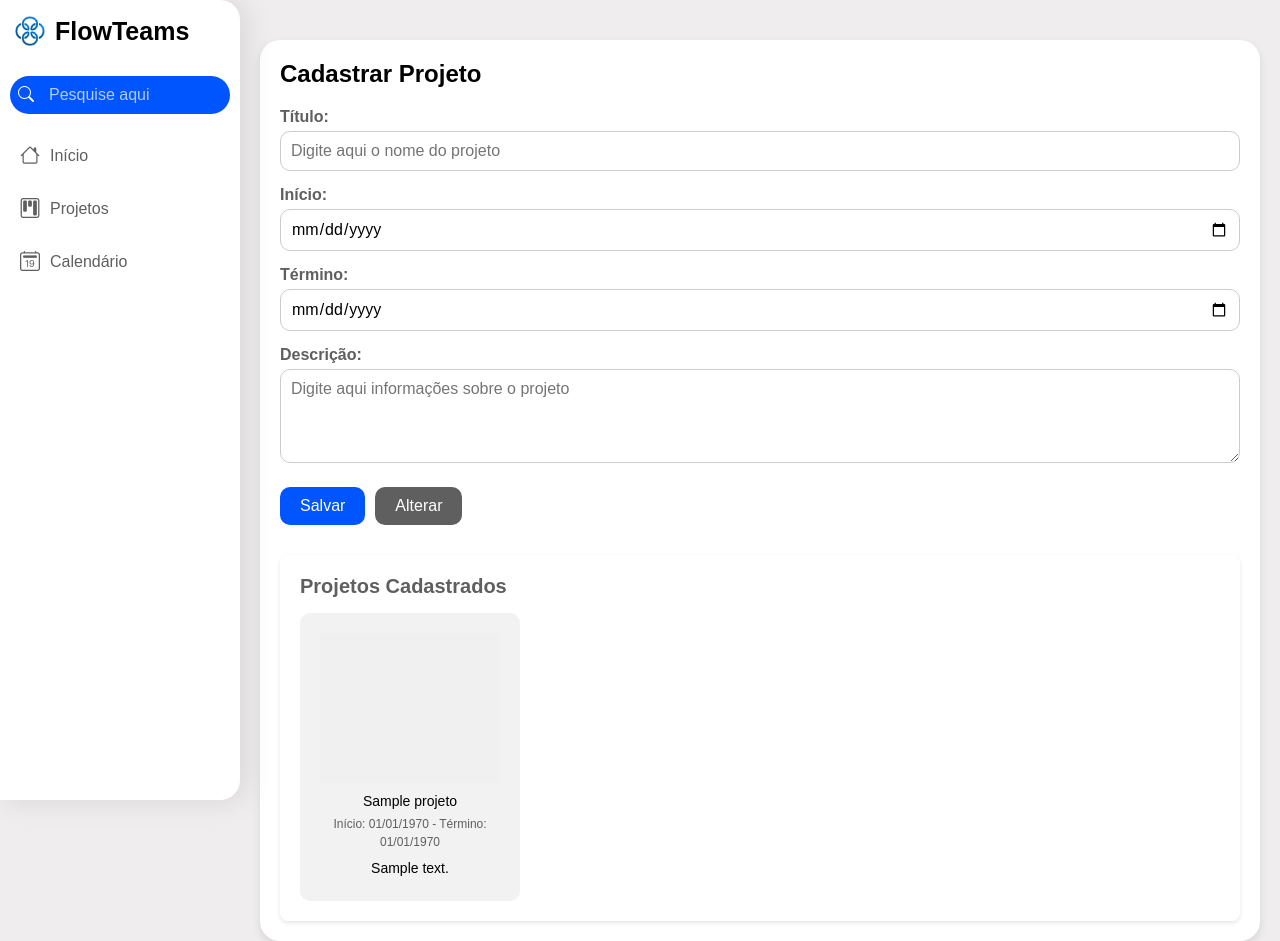
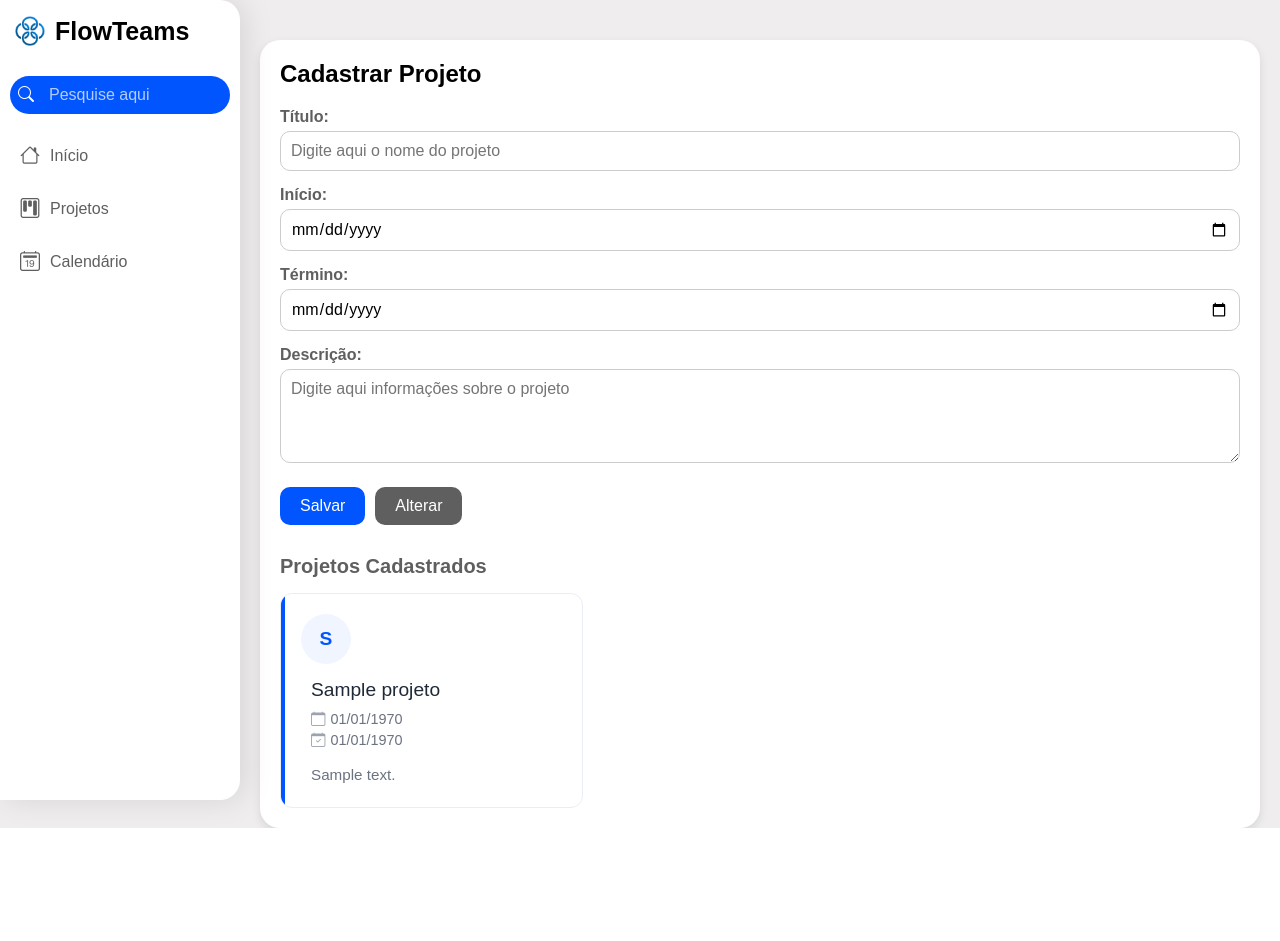
Before and after one commit to matheusdaviid/FlowTeams, a PHP site: page /TelaProjetos.php in a window 1280 px wide. After the commit the page ends 828 px from the top, so only its background shows below. Run offline with PHP 8.4, Linux system fonts and the light colour scheme; the visitor is signed in with stand-in values (Sample User, id 1); tables that the repository leaves empty or names only in its code hold one stand-in row (values such as "Sample post").

Commit message:
FlowTeams
falta db pro calendario e a estilização, dps é só validar tds os campos.

```diff
--- a/TelaProjetos.php
+++ b/TelaProjetos.php
@@ -90,21 +90,26 @@ require_once 'conexao.php';
                 <h2>Projetos Cadastrados</h2>
                 <div class="projects-grid" id="projectsGrid">
                     <?php
-                    // Busca projetos no banco de dados
                     try {
                         $stmt = $pdo->prepare("SELECT * FROM tb_projetos WHERE usuario_id = ? ORDER BY data_inicio DESC");
                         $stmt->execute([$_SESSION['usuario_id']]);
                         while ($projeto = $stmt->fetch(PDO::FETCH_ASSOC)) {
                             echo '
-                            <div class="project" data-id="'.$projeto['id'].'">
-                                <div class="project-thumbnail"></div>
-                                <p>'.$projeto['titulo'].'</p>
-                                <small>Início: '.date('d/m/Y', strtotime($projeto['data_inicio'])).' - Término: '.date('d/m/Y', strtotime($projeto['data_termino'])).'</small>
+                            <div class="project-card" data-id="'.$projeto['id'].'">
+                                <div class="project-thumbnail">'.substr($projeto['titulo'], 0, 1).'</div>
+                                <h3>'.$projeto['titulo'].'</h3>
+                                <div class="project-meta">
+                                    <span><i class="bi bi-calendar"></i> '.date('d/m/Y', strtotime($projeto['data_inicio'])).'</span>
+                                    <span><i class="bi bi-calendar-check"></i> '.date('d/m/Y', strtotime($projeto['data_termino'])).'</span>
+                                </div>
                                 <p class="project-description">'.$projeto['descricao'].'</p>
                             </div>';
                         }
                     } catch (PDOException $e) {
-                        echo '<p>Erro ao carregar projetos: '.$e->getMessage().'</p>';
+                        echo '<div class="error-message">
+                            <i class="bi bi-exclamation-triangle"></i>
+                            <p>Erro ao carregar projetos</p>
+                        </div>';
                     }
                     ?>
                 </div>
--- a/assets/css/TelaProjetos.css
+++ b/assets/css/TelaProjetos.css
@@ -256,70 +237,6 @@ body {
     background-color: #4d4d4d;
 }
 
-/* Estilo para a seção de projetos cadastrados */
-.recent-projects {
-    margin-top: 30px;
-}
-
-.recent-projects h2 {
-    font-size: 20px;
-    color: #605F5F;
-    margin-bottom: 15px;
-}
-
-.projects-grid {
-    display: flex;
-    gap: 20px;
-    flex-wrap: wrap;
-}
-
-.project {
-    width: 220px;
-    background-color: #F2F2F2;
-    padding: 20px;
-    border-radius: 10px;
-    text-align: center;
-    transition: transform 0.3s ease, box-shadow 0.3s ease;
-}
-
-.project:hover {
-    transform: translateY(-5px);
-    box-shadow: 0px 4px 10px rgba(0, 0, 0, 0.1);
-}
-
-.project-thumbnail {
-    width: 100%;
-    height: 120px;
-    background-color: #C8C8C8;
-    border-radius: 10px;
-    margin-bottom: 10px;
-}
-
-.project p {
-    color: #000000;
-    font-size: 14px;
-    margin-bottom: 5px;
-}
-
-.project small {
-    color: #605F5F;
-    font-size: 12px;
-}
-
-/* Estilo para projeto selecionado */
-.project.selected {
-    border: 2px solid #0055ff;
-    background-color: #e6f0ff;
-}
-
-/* Estilo para a descrição do projeto */
-.project-description {
-    color: #605F5F;
-    font-size: 12px;
-    margin-top: 10px;
-}
-
-/* Estilo para o botão de excluir */
 .btn-excluir {
     background-color: #ff4d4d;
     color: white;
@@ -335,12 +252,126 @@ body {
 .btn-excluir:hover {
     background-color: #cc0000;
 }
-/* Estilo para os pop-ups */
+
+/* Estilo para a seção de projetos cadastrados */
+.recent-projects {
+    margin-top: 30px;
+}
+
+.recent-projects h2 {
+    font-size: 20px;
+    color: #605F5F;
+    margin-bottom: 15px;
+}
+
+/* Grid de projetos */
+.projects-grid {
+    display: grid;
+    grid-template-columns: repeat(auto-fill, minmax(300px, 1fr));
+    gap: 25px;
+}
+
+.project-card {
+    border: 1px solid #e9edf5;
+    border-radius: 12px;
+    padding: 20px;
+    transition: all 0.3s ease;
+    background-color: #ffffff;
+    position: relative;
+    overflow: hidden;
+}
+
+.project-card::before {
+    content: '';
+    position: absolute;
+    top: 0;
+    left: 0;
+    width: 4px;
+    height: 100%;
+    background-color: #0055ff;
+}
+
+.project-card:hover {
+    transform: translateY(-5px);
+    box-shadow: 0 10px 30px rgba(0, 0, 0, 0.08);
+    border-color: #d6e0f8;
+}
+
+.project-card h3 {
+    font-size: 1.2rem;
+    color: #1f2937;
+    margin-bottom: 10px;
+    font-weight: 500;
+    padding-left: 10px;
+}
+
+.project-thumbnail {
+    width: 50px;
+    height: 50px;
+    background-color: #f0f5ff;
+    border-radius: 50%;
+    display: flex;
+    align-items: center;
+    justify-content: center;
+    color: #0055ff;
+    font-size: 1.2rem;
+    font-weight: bold;
+    margin-bottom: 15px;
+}
+
+.project-meta {
+    display: flex;
+    flex-direction: column;
+    gap: 5px;
+    margin-bottom: 15px;
+    font-size: 0.9rem;
+    color: #6b7280;
+    padding-left: 10px;
+}
+
+.project-meta span {
+    display: flex;
+    align-items: center;
+    gap: 5px;
+}
+
+.project-meta i {
+    font-size: 0.9rem;
+    color: #9ca3af;
+}
+
+.project-description {
+    font-size: 0.95rem;
+    color: #6b7280;
+    line-height: 1.6;
+    padding-left: 10px;
+}
+
+/* Estados vazios/erro */
+.no-projects, .error-message {
+    grid-column: 1 / -1;
+    text-align: center;
+    padding: 40px;
+}
+
+.no-projects p, .error-message p {
+    color: #6b7280;
+    margin-bottom: 20px;
+    font-size: 1rem;
+}
+
+.error-message i {
+    font-size: 2.5rem;
+    color: #ef4444;
+    margin-bottom: 15px;
+}
+
+/* Pop-ups */
 .popup {
     position: fixed;
     bottom: 20px;
     right: 20px;
-    background-color: #4CAF50; /* Verde para sucesso */
+    background-color: #4CAF50;
     color: white;
     padding: 15px 25px;
     border-radius: 10px;
@@ -354,68 +385,33 @@ body {
     opacity: 1;
     visibility: visible;
 }
-/* Estilos para a seção de projetos na tela inicial */
-.recent-projects {
-    margin-top: 30px;
-    padding: 20px;
-    background: #fff;
-    border-radius: 8px;
-    box-shadow: 0 2px 4px rgba(0,0,0,0.1);
+
+/* Responsividade */
+@media (max-width: 768px) {
+    .sidebar {
+        width: 0;
+    }
+
+    .sidebar.active {
+        width: 240px;
+    }
+
+    .main-content {
+        margin-left: 0;
+    }
+
+    .sidebar.active ~ .main-content {
+        margin-left: 240px;
+    }
+
+    .projects-grid {
+        grid-template-columns: 1fr;
+    }
 }
-
-.projects-grid {
-    display: grid;
-    grid-template-columns: repeat(auto-fill, minmax(300px, 1fr));
-    gap: 20px;
-    margin-top: 15px;
+/* Estilo para projeto selecionado */
+.project-card.selected {
+    border: 2px solid #0055ff;
+    background-color: #e6f0ff;
+    transform: translateY(-5px);
+    box-shadow: 0 10px 30px rgba(0, 85, 255, 0.2);
 }
-
-.project-card {
-    border: 1px solid #e1e1e1;
-    border-radius: 8px;
-    padding: 15px;
-    transition: transform 0.3s ease;
-}
-
-.project-card:hover {
-    transform: translateY(-5px);
-    box-shadow: 0 4px 8px rgba(0,0,0,0.1);
-}
-
-.project-thumbnail {
-    height: 150px;
-    background-color: #f0f0f0;
-    border-radius: 4px;
-    margin-bottom: 10px;
-}
-
-.project-card h3 {
-    margin: 0 0 5px 0;
-    color: #333;
-}
-
-.project-card small {
-    color: #666;
-    font-size: 0.9em;
-}
-
-.project-description {
-    color: #555;
-    margin: 10px 0;
-    font-size: 0.95em;
-}
-
-.btn-ver-projeto {
-    display: inline-block;
-    padding: 8px 15px;
-    background-color: #4CAF50;
-    color: white;
-    text-decoration: none;
-    border-radius: 4px;
-    font-size: 0.9em;
-    transition: background-color 0.3s;
-}
-
-.btn-ver-projeto:hover {
-    background-color: #45a049;
-}
```
Also changed, not shown: other parts of assets/css/TelaProjetos.css (+34 -53 lines), javaScript/TelaProjetos.js (+23 -9 lines).
